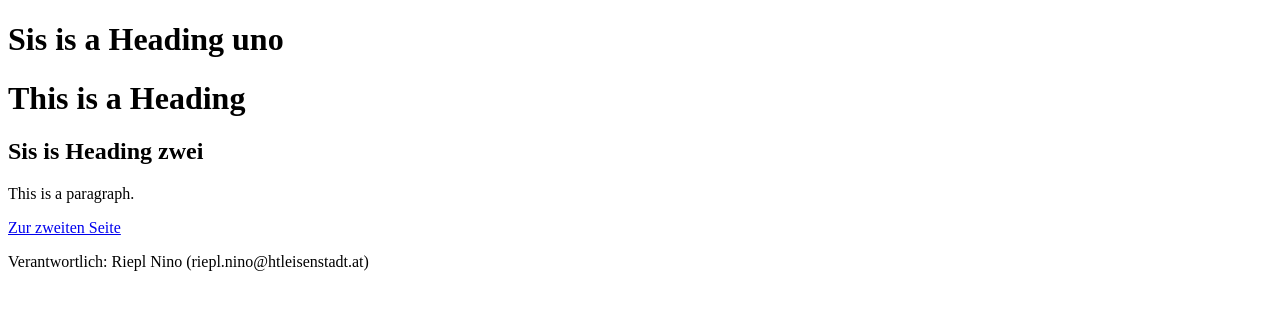
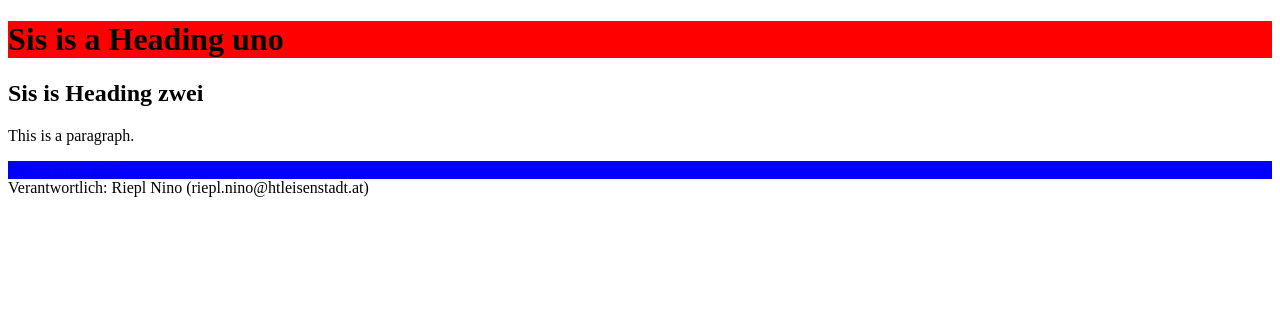
Before and after one commit to n1no104/pandabuy, a plain HTML site: page index.html in a window 1280 px wide. Drawn offline with Linux system fonts and the light colour scheme.

Commit message:
Update index.html

```diff
--- a/index.html
+++ b/index.html
@@ -4,17 +4,19 @@
 		<title>Dereeeee</title>
 	</head>
 	<body>
-		<div>
+		<div style="background:#ff0000">
 			<h1>Sis is a Heading uno</h1>
 		</div>
 		<div>
-		<h1>This is a Heading</h1>
+			<divstyle="background:#00ff00">
 				<h2>Sis is Heading zwei</h2>
 				<p>This is a paragraph.</p>
+			</div>
+			<div style="background:#0000ff">
 				<a href="./page2.html">
 				Zur zweiten Seite</a>
 			</div>
-		<div>
+		</div style="background:#808080>
 			<p>Verantwortlich: Riepl Nino (riepl.nino@htleisenstadt.at)
 		</div>
 	</body>
```
Lines whose indentation alone changed are shown as unchanged.
